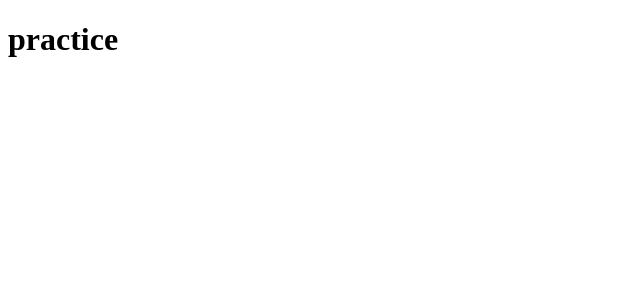
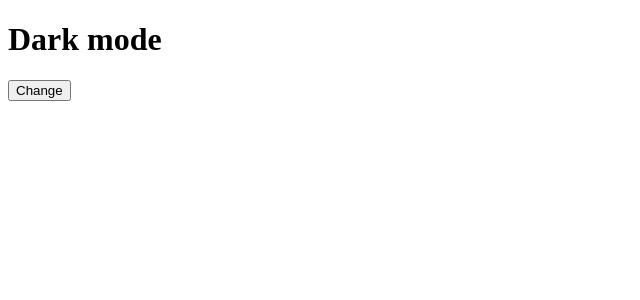
Before and after one commit to gmurad97/React-Practice, a React (Create React App) app: page / in a window 1280 px wide. Shown: the top 300 px of the page, without its empty margins (0-640 px from the left). Built offline with nearby package versions, Linux system fonts and the light colour scheme.

Commit message:
useContext, useState - repeat

```diff
--- a/src/components/app/App.jsx
+++ b/src/components/app/App.jsx
@@ -1,4 +1,4 @@
-import Practice from "../practice/Practice.jsx";
+import Practice from "../practice/Practice";
 
 const App = () => {
     return (
--- /dev/null
+++ b/src/components/context/ThemeContext.jsx
@@ -0,0 +1,15 @@
+import { useState, createContext } from "react";
+
+const ThemeContext = createContext(null);
+
+const ThemeProvider = ({ children }) => {
+    const [theme, setTheme] = useState("Dark mode");
+
+    return (
+        <ThemeContext.Provider value={[theme, setTheme]}>
+            {children}
+        </ThemeContext.Provider>
+    );
+}
+
+export { ThemeContext, ThemeProvider };
--- a/src/components/practice/Practice.jsx
+++ b/src/components/practice/Practice.jsx
@@ -1,22 +1,40 @@
-const { useCallback, useEffect } = require("react")
+import { useContext, useState } from "react";
+import { ThemeContext, ThemeProvider } from "../context/ThemeContext";
 
 const Practice = () => {
-    const memorizedCallback = useCallback(()=>{
-        console.log("component redered")
-    },[]);
+    return (
+        <ThemeProvider>
+            <div className="practice">
+                <Component />
+            </div>
+        </ThemeProvider>
+    );
+}
 
-    useEffect(()=>{
-        memorizedCallback();
-    }, []);
+const Component = () => {
+    return (
+        <div className="component">
+            <Component2 />
+        </div>
+    );
+}
 
-    const clickFunc = () => {
-        memorizedCallback();
-    }
+const Component2 = () => {
+    return (
+        <div className="component2">
+            <Component3 />
+        </div>
+    );
+}
 
-    return(
-        <>
-        <h1 onClick={clickFunc}>practice</h1>
-        </>
+const Component3 = () => {
+    const [theme, setTheme] = useContext(ThemeContext);
+
+    return (
+        <div className="component3">
+            <h1>{theme}</h1>
+            <button onClick={() => theme === "Dark mode" ? setTheme("Light mode") : setTheme("Dark mode")}>Change</button>
+        </div>
     );
 }
 
```
